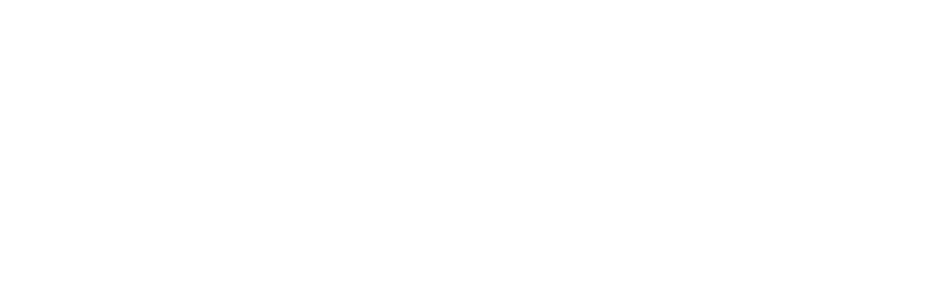
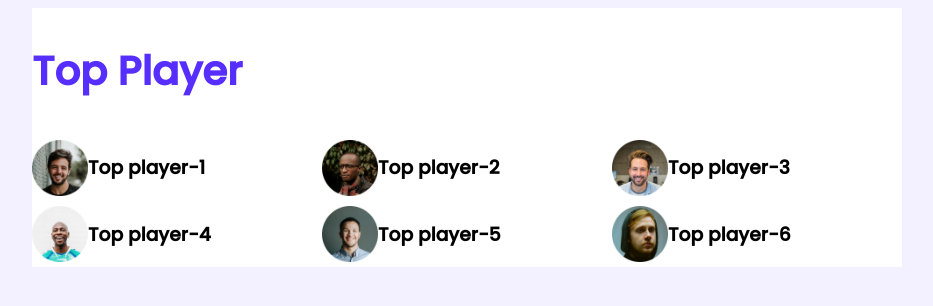
Before and after one commit to hossainashfaq/leader-board-css3, a plain HTML site: page index.html in a window 1280 px wide. Shown: the whole page, without its empty margins (173-1106 px from the left). Drawn offline with Linux system fonts and the light colour scheme; a web font is replaced by a local one.

Commit message:
update push

```diff
--- a/index.html
+++ b/index.html
@@ -11,6 +11,46 @@
     <link rel="stylesheet" href="./styles/style.css">
 </head>
 <body>
+    <!-- header start -->
 
+    <header>
+
+    </header>
+
+    <!-- End of header -->
+    <main>
+        <!-- Top players and blogs -->
+        <section class="container">
+            <div class="top-players">
+                <h2 class="section-title">Top Player</h2>
+                <div class="players">
+                    <div class="player">
+                        <img src="./images/players/player-1.png" alt="">
+                        <h3>Top player-1</h3>
+                    </div>
+                    <div class="player">
+                        <img src="./images/players/player-2.png" alt="">
+                        <h3>Top player-2</h3>
+                    </div>
+                    <div class="player">
+                        <img src="./images/players/player-3.png" alt="">
+                        <h3>Top player-3</h3>
+                    </div>
+                    <div class="player">
+                        <img src="./images/players/player-4.png" alt="">
+                        <h3>Top player-4</h3>
+                    </div>
+                    <div class="player">
+                        <img src="./images/players/player-5.png" alt="">
+                        <h3>Top player-5</h3>
+                    </div>
+                    <div class="player">
+                        <img src="./images/players/player-6.png" alt="">
+                        <h3>Top player-6</h3>
+                    </div>
+                </div>
+            </div>
+        </section>
+    </main>
 </body>
 </html>
--- a/styles/style.css
+++ b/styles/style.css
@@ -0,0 +1,34 @@
+/* fonts */
+
+@import url('https://fonts.googleapis.com/css2?family=Dancing+Script&family=Licorice&family=Lora:ital@1&family=Poppins:wght@400;500&display=swap');
+/* common styles/utilities */
+body{
+    font-family: 'Poppins', sans-serif;
+    background-color: #F3F1FF;
+}
+main{
+    display: flex;
+    justify-content: center;
+}
+.container{
+    background-color: #FFFFFF;
+    width: 870px;
+
+}
+.section-title{
+    color: #562EFF;
+    font-size: 40px;
+}
+/* Top player style */
+.players{
+    display: grid;
+    grid-template-columns: repeat(3, 1fr);
+}
+.player{
+    display: flex;
+    align-items: center;
+}
+.player img{
+    width: 56px;
+    height: 56px;
+}
```
